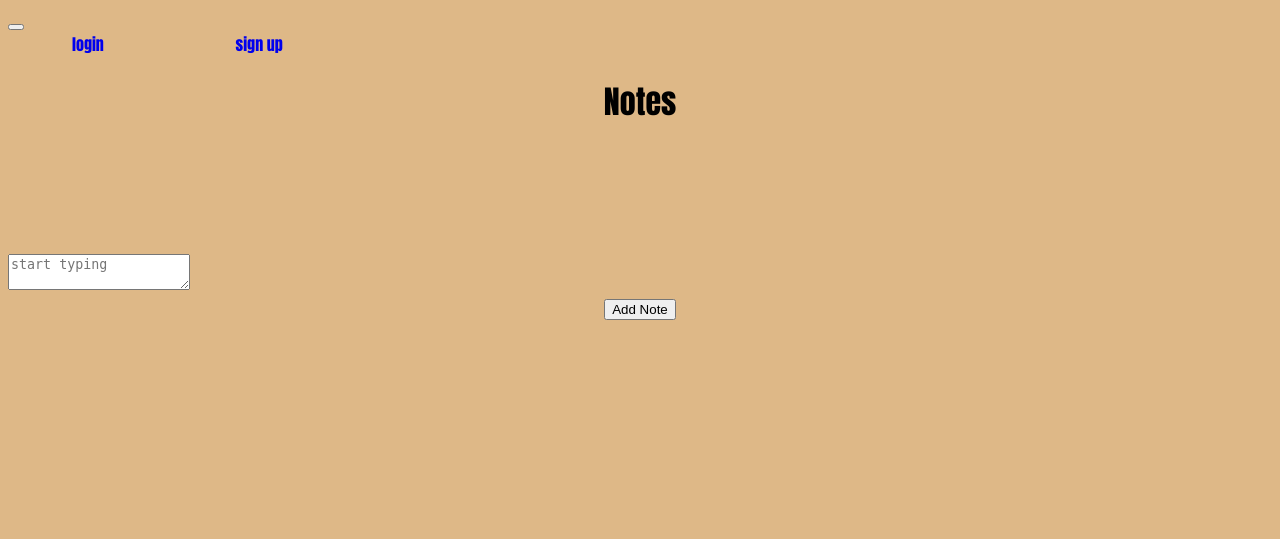
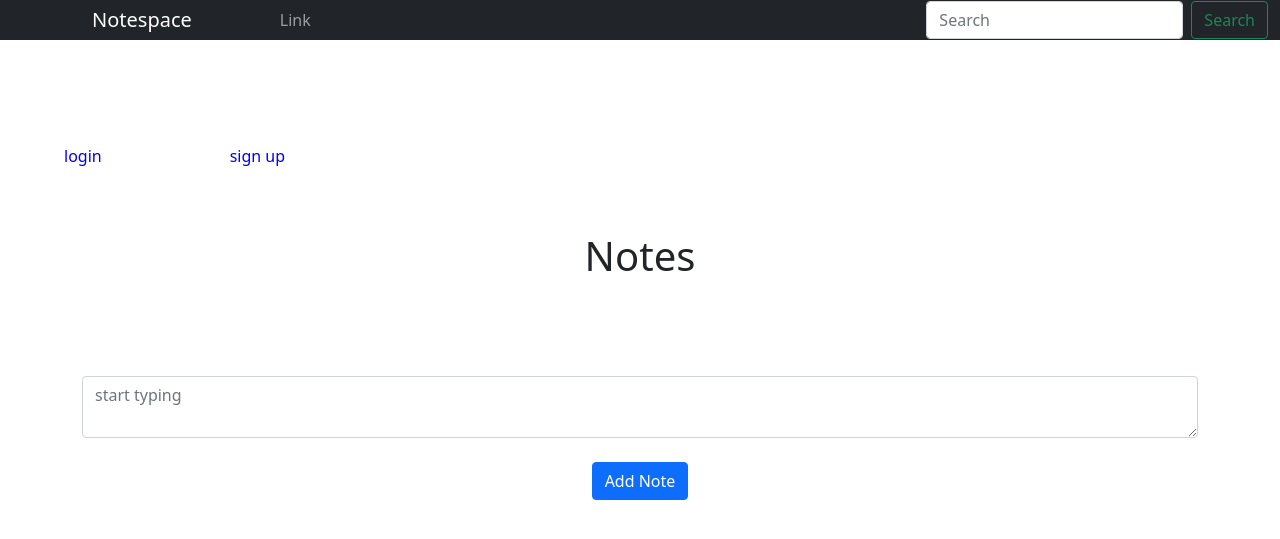
Before and after one commit to jpnovkiddevop/Flask-web-app, a Python web app: template templates/home.html in a window 1280 px wide. Shown: the top 539 px of the page. Run offline with Jinja, Linux system fonts and the light colour scheme; the template is opened without the code that fills it, so the values that code supplies are empty.

Commit message:
added nav.html and modified base.html to include nav.html in it and added some styling in styles.css

```diff
--- a/static/style.css
+++ b/static/style.css
@@ -1,6 +1,8 @@
 body {
     background-color:burlywood;
     font-family: Impact, Haettenschweiler, 'Arial Narrow Bold', sans-serif;
+    margin: 0;
+    padding: 0;
 }
 h2 {
     color:blue;
@@ -33,6 +35,11 @@
     margin-left: 1.2em;
 }
 
+.mylinks {
+    display: flex;
+    text-decoration: none;
+    color:blue;
+}
 
 .mynotes {
     padding: 2rem;
@@ -66,3 +73,7 @@
 #notes {
     display: flex;
 }
+
+.nav--height {
+    max-height: 2.5em;
+}
--- a/templates/base.html
+++ b/templates/base.html
@@ -5,22 +5,28 @@
         <meta charset ='utf-8'/>
         <meta name="viewport" content="width=device-width, initial-scale=1"/>
         <link rel="stylesheet" href="{{ url_for('static',filename='style.css') }}"/>
+        <link href="https://cdn.jsdelivr.net/npm/bootstrap@5.1.3/dist/css/bootstrap.min.css" rel="stylesheet"
+            integrity="sha384-1BmE4kWBq78iYhFldvKuhfTAU6auU8tT94WrHftjDbrCEXSU1oBoqyl2QvZ6jIW3" crossorigin="anonymous">
+        <script src="https://cdn.jsdelivr.net/npm/bootstrap@5.1.3/dist/js/bootstrap.bundle.min.js"
+            integrity="sha384-ka7Sk0Gln4gmtz2MlQnikT1wXgYsOg+OMhuP+IlRH9sENBO0LRn5q+8nbTov4+1p"
+            crossorigin="anonymous"></script>
 
         <title>{% block title %}Mj website{% endblock %}</title>
     </head>
     <body>
-        <nav class="navbar navbar-expand-lg navbar-dark bg-dark">
+        {%include "nav.html" %}
+
             <button class="navbar-toggler" type="button" data-toggle="collapse" data-target="#navbar">
                 <span class="navbar-toggler-icon"></span>
             </button>
             <div class="collapse-navbar-collapse" id="navbar">
-                <div class="navbar-nav">
+                <div class="mylinks">
                     {% if User.is_authenticated %}
-                    <a class="nav-item nav-link" id="home" href="/">HOME</a>
-                    <a class="nav-item nav-link" id="logout" href="/logout">logout</a>
+                    <a class="mylinks" id="home" href="/">HOME</a>
+                    <a class="mylinks" id="logout" href="/logout">logout</a>
                     {% else %}
-                    <a class="nav-item nav-link" id="login" href="/login">login</a>
-                    <a class="nav-item nav-link" id="signUp" href="/sign-up">sign up</a>
+                    <a class="mylinks" id="login" href="/login">login</a>
+                    <a class="mylinks" id="signUp" href="/sign-up">sign up</a>
                     {% endif %}
 
                 </div>
--- /dev/null
+++ b/templates/nav.html
@@ -0,0 +1,20 @@
+<nav class="navbar navbar-expand-lg bg-body-tertiary navbar-dark bg-dark nav--height">
+    <div class="container-fluid">
+        <a class="navbar-brand" href="{{ url_for('views.home') }}">Notespace</a>
+        <button class="navbar-toggler" type="button" data-bs-toggle="collapse" data-bs-target="#navbarSupportedContent"
+            aria-controls="navbarSupportedContent" aria-expanded="false" aria-label="Toggle navigation">
+            <span class="navbar-toggler-icon"></span>
+        </button>
+        <div class="collapse navbar-collapse" id="navbarSupportedContent">
+            <ul class="navbar-nav me-auto mb-2 mb-lg-0">
+                <li class="nav-item">
+                    <a class="nav-link" href="#">Link</a>
+                </li>
+            </ul>
+            <form class="d-flex" role="search">
+                <input class="form-control me-2" type="search" placeholder="Search" aria-label="Search">
+                <button class="btn btn-outline-success" type="submit">Search</button>
+            </form>
+        </div>
+    </div>
+</nav>
```
